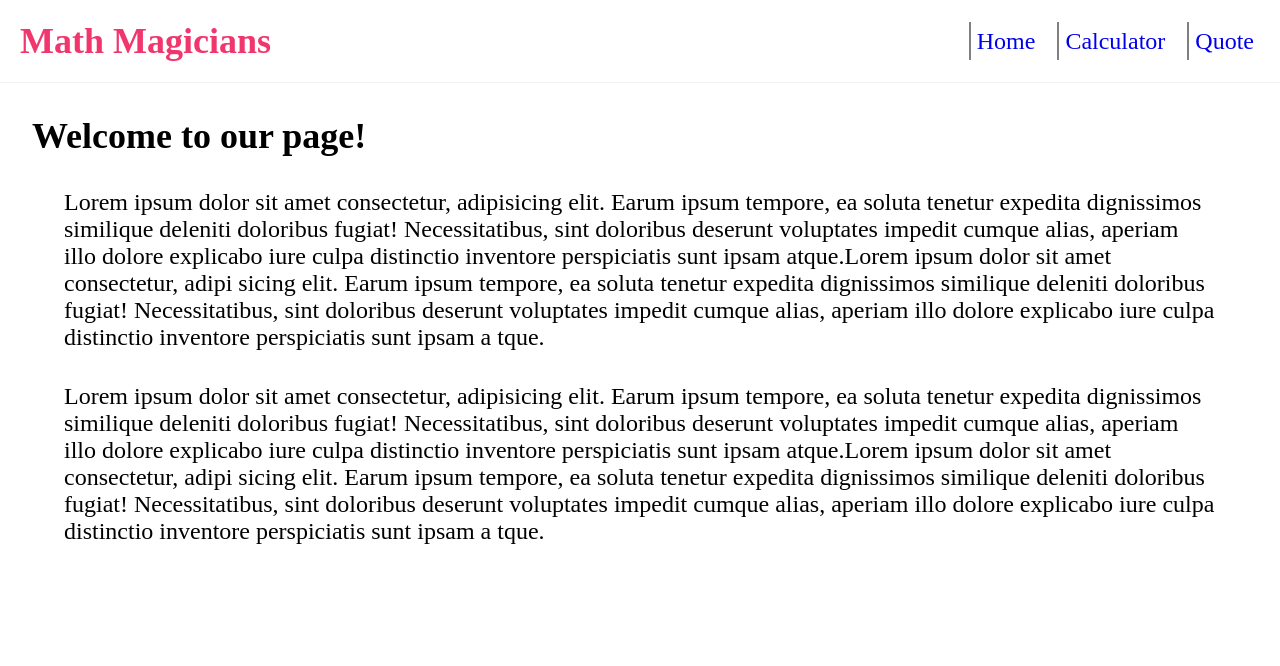
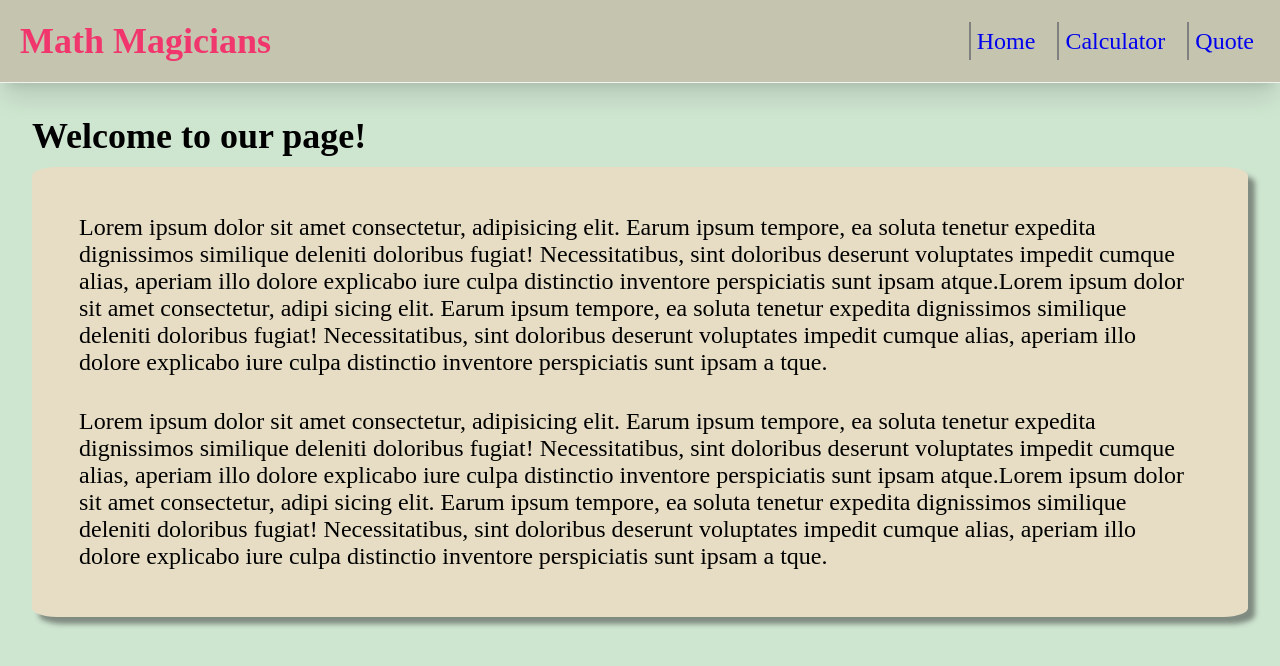
Before and after one commit to Basir-Mohammadi/math-magicians, a React (Create React App) app: page / in a window 1280 px wide. Shown: the top 666 px of the page. Built offline with nearby package versions, Linux system fonts and the light colour scheme.

Commit message:
Add some styling

```diff
--- a/src/components/Home.js
+++ b/src/components/Home.js
@@ -2,6 +2,7 @@ function Home() {
   return (
     <div className="home">
       <h2>Welcome to our page!</h2>
+      <div className="paragraph">
         <p>
           Lorem ipsum dolor sit amet consectetur, adipisicing elit.
           Earum ipsum tempore, ea soluta
@@ -37,6 +38,7 @@ function Home() {
           tque.
         </p>
       </div>
+    </div>
   );
 }
 export default Home;
--- a/src/index.css
+++ b/src/index.css
@@ -6,6 +6,7 @@
 
 body {
   font-size: 1.5rem;
+  background-color: rgb(206, 229, 208);
 }
 
 .container {
@@ -86,6 +87,8 @@ body {
   align-items: center;
   border-bottom: 1px solid #f2f2f2;
   justify-content: space-between;
+  background-color: rgb(197, 197, 175);
+  box-shadow: 0 20px 25px -5px rgb(0 0 0 / 0.1), 0 8px 10px -6px rgb(0 0 0 / 0.1);;
 }
 
 .navbar h1 {
@@ -120,4 +123,15 @@ body {
   text-align: center;
   width: 50%;
   margin: 10rem;
+  box-shadow: 7px 7px 5px 0 rgba(50, 50, 50, 0.5);
+  background-color: rgb(230, 221, 196);
+  padding: 30px;
+  border-radius: 2%
 }
+
+.paragraph {
+  box-shadow: 7px 7px 5px 0 rgba(50, 50, 50, 0.5);
+  background-color: rgb(230, 221, 196);
+  padding: 15px;
+  border-radius: 2%
+}
```
Lines whose indentation alone changed are shown as unchanged.
